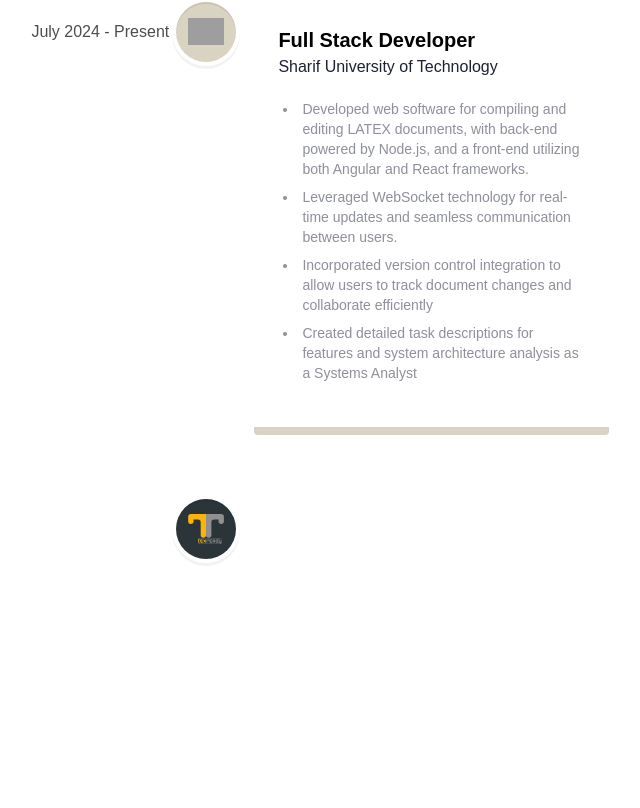
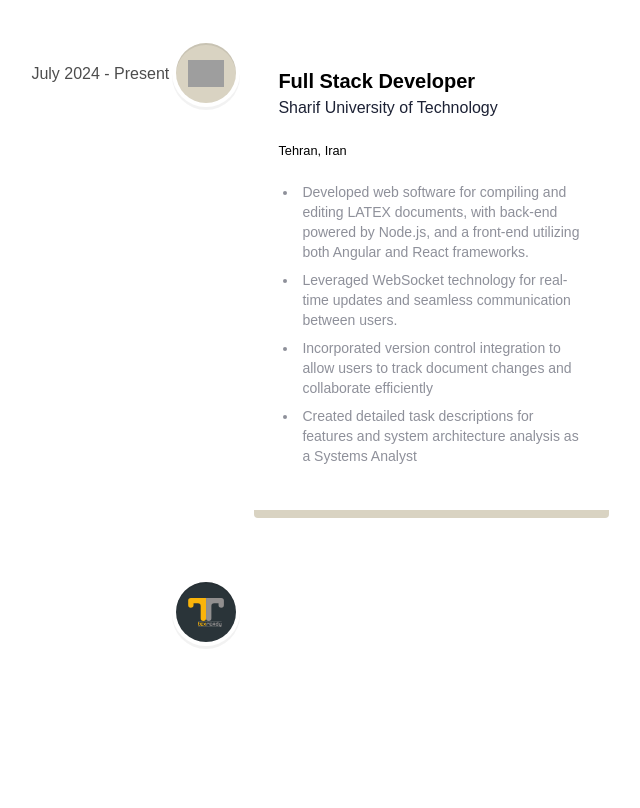
Before and after one commit to Saman-Zand-H/3d-portfolio, a React (Vite) app in the folder frontend/: page /about in a window 1280 px wide. Shown: the part 1972-2780 px from the top of the page, without its empty margins (434-1074 px from the left). Built offline with nearby package versions, Linux system fonts and the light colour scheme; grey boxes are pictures that could not be loaded; a web font is replaced by a local one.

Commit message:
Add location to experiences and educations

```diff
--- a/frontend/index.html
+++ b/frontend/index.html
@@ -2,7 +2,7 @@
 <html lang="en">
   <head>
     <meta charset="UTF-8" />
-    <!-- <link
+    <link
       rel="apple-touch-icon"
       sizes="180x180"
       href="/public/apple-touch-icon.png"
@@ -24,7 +24,7 @@
       rel="mask-icon"
       href="/public/safari-pinned-tab.svg"
       color="#5bbad5"
-    /> -->
+    />
     <meta name="msapplication-TileColor" content="#da532c" />
     <meta name="theme-color" content="#ffffff" />
     <meta name="viewport" content="width=device-width, initial-scale=1.0" />
--- a/frontend/src/features/landing/components/EducationCard.tsx
+++ b/frontend/src/features/landing/components/EducationCard.tsx
@@ -37,6 +37,9 @@
         >
           {education.university}
         </p>
+        <p>
+          <small>{education.location}</small>
+        </p>
         <p className="text-base font-medium text-black-500">
           <small>{education.subfield}</small>
         </p>
--- a/frontend/src/features/landing/components/ExperienceCard.tsx
+++ b/frontend/src/features/landing/components/ExperienceCard.tsx
@@ -39,6 +39,9 @@
         >
           {experience.company_name}
         </p>
+        <p>
+          <small>{experience.location}</small>
+        </p>
       </div>
 
       <ul className="my-5 ml-5 list-disc space-y-2">
--- a/frontend/src/features/landing/constants/educations.ts
+++ b/frontend/src/features/landing/constants/educations.ts
@@ -7,6 +7,7 @@
     degree: 'B.Sc.',
     field: 'Electrical Engineering',
     subfield: 'Control Engineering',
+    location: 'Mashhad, Iran',
     date: '2023 - Present',
     logo: fum,
     iconBg: '#F8F8F8',
--- a/frontend/src/features/landing/constants/experiences.ts
+++ b/frontend/src/features/landing/constants/experiences.ts
@@ -15,6 +15,7 @@
     company_name: 'AlSafari',
     title: 'Full Stack Developer',
     date: 'August 2024 - Present',
+    location: 'Dubai, United Arab Emirates',
     icon: alsafari,
     iconBg: '#BFC1C2',
     points: [
@@ -29,6 +30,7 @@
   {
     company_name: 'Sharif University of Technology',
     title: 'Full Stack Developer',
+    location: 'Tehran, Iran',
     date: 'July 2024 - Present',
     icon: sharif,
     iconBg: '#D9D3C2',
@@ -43,6 +45,7 @@
     company_name: 'TeX Ready',
     title: 'Full Stack Developer',
     date: 'July 2024 - Present',
+    location: 'Tehran, Iran',
     icon: texready,
     iconBg: '#2A3439',
     points: [
@@ -56,6 +59,7 @@
   {
     company_name: 'Tasmim Assets Management',
     title: 'Linux System Administrator',
+    location: 'Tehran, Iran',
     date: 'May 2024 - July 2024',
     icon: tasmim,
     iconBg: '#F1E5D1',
@@ -68,6 +72,7 @@
   {
     company_name: 'Connect ISTI',
     title: 'Software Engineer & DevOps',
+    location: 'Tehran, Iran',
     date: 'October 2023 - Present',
     icon: connect,
     iconBg: '#6962ad',
@@ -84,6 +89,7 @@
   {
     company_name: 'Hummers Leasing',
     title: 'Software Engineer & DevOps',
+    location: 'Tehran, Iran',
     date: 'August 2023 - Present',
     icon: limerz,
     iconBg: '#ffdd95',
@@ -102,6 +108,7 @@
     title: 'Linux System Administrator & DevOps',
     date: 'November 2023 - Present',
     icon: hummersBroker,
+    location: 'Tehran, Iran',
     iconBg: '#DBB5B5',
     points: [
       'Implemented automation scripts for DevOps processes.',
--- a/frontend/src/features/landing/types.ts
+++ b/frontend/src/features/landing/types.ts
@@ -5,6 +5,7 @@
 
 export type Experience = {
   company_name: string;
+  location: string;
   title: string;
   date: string;
   icon: string;
@@ -30,7 +31,8 @@
   university: string;
   degree: string;
   field: string;
-  subfield?: string;
+  location: string;
+  subfield: string;
   date: string;
   logo: string;
   iconBg: string;
```
